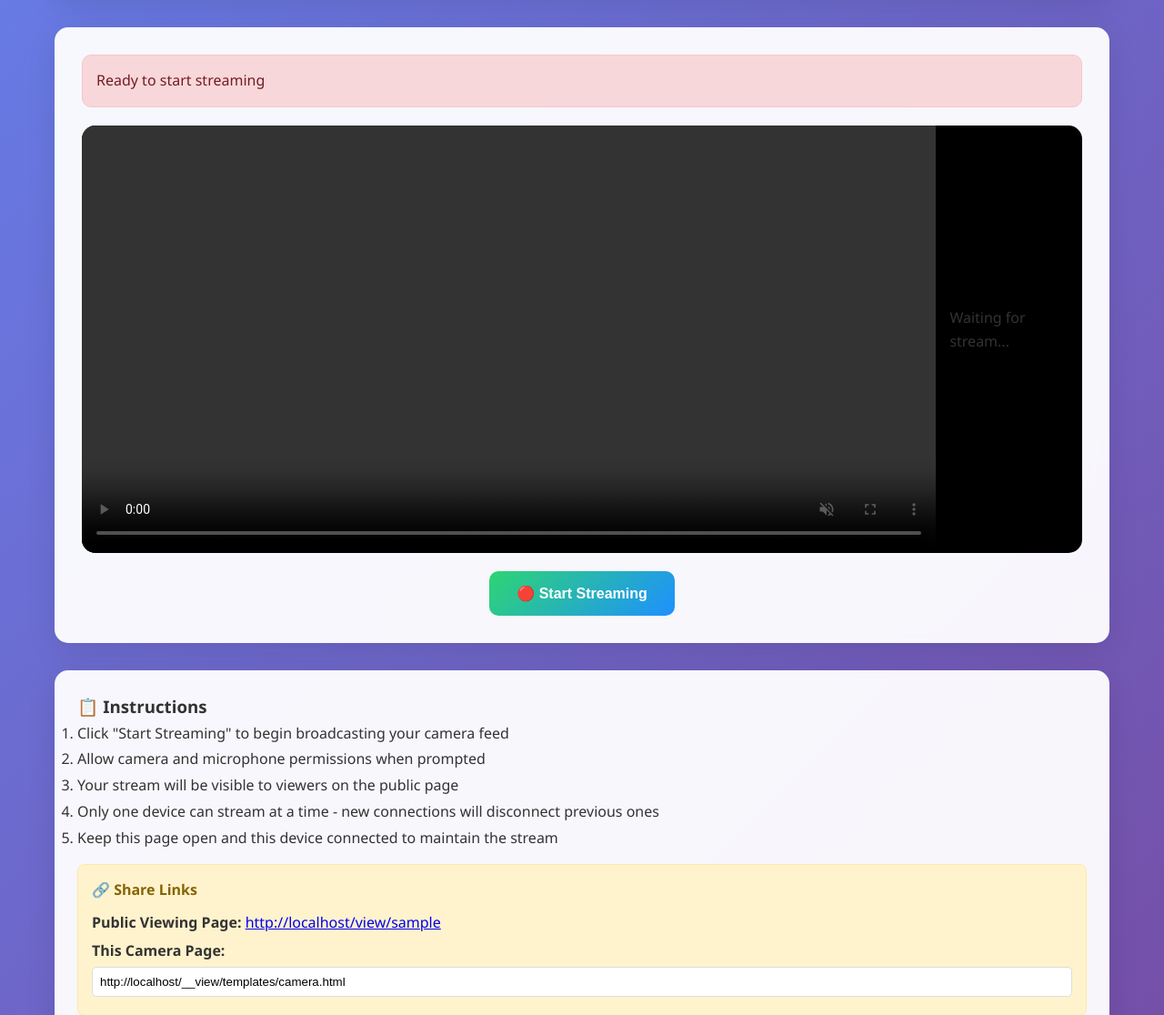
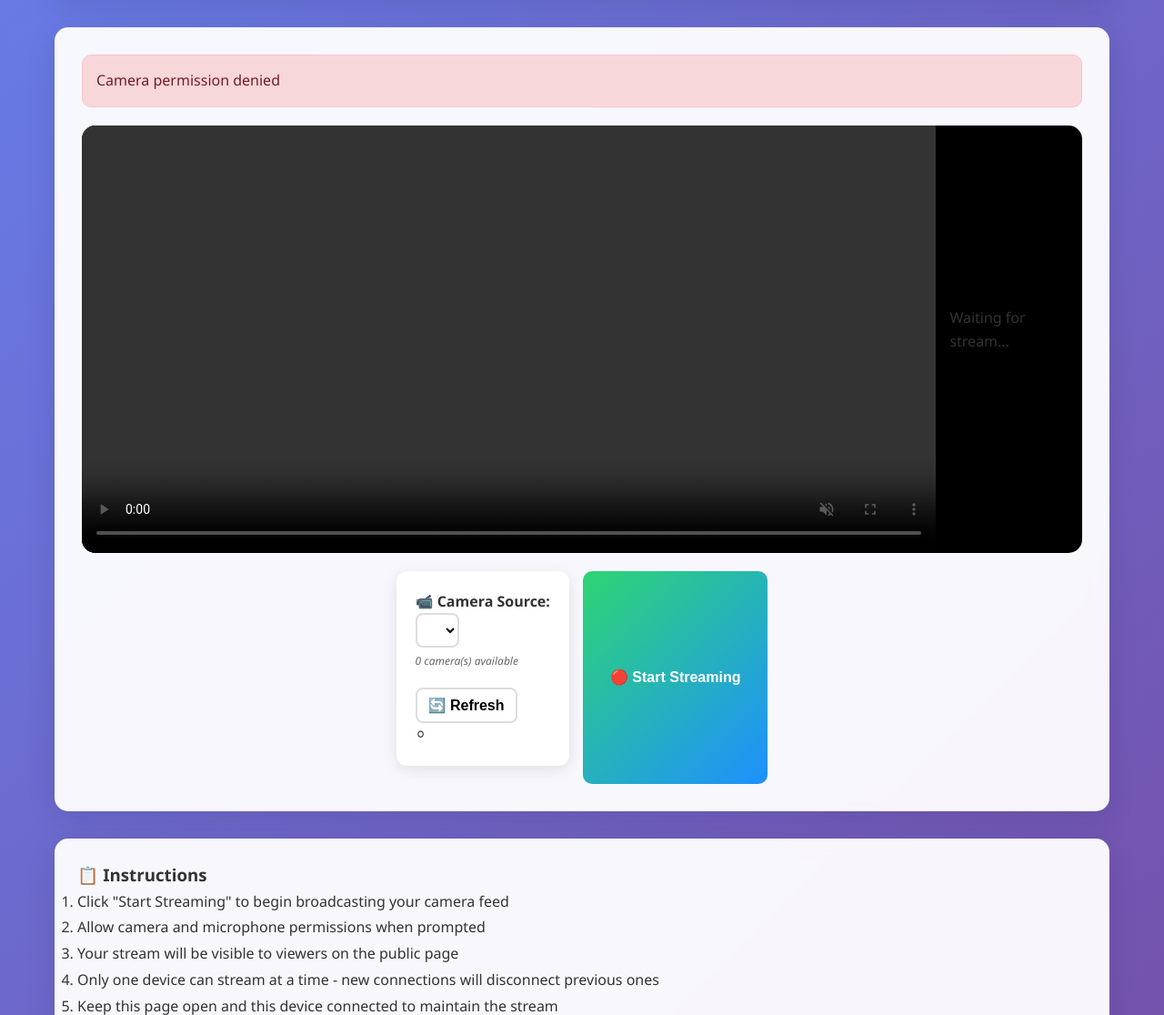
Before and after one commit to VortexCoders/RTA, a FastAPI app: template templates/camera.html in a window 1280 px wide. Shown: the part 210-1326 px from the top of the page at 91% size. Run offline with FastAPI, Linux system fonts and the light colour scheme; the template is opened without the code that fills it: most values are stand-ins (such as "Sample title", 1, 10 or a date in 2020); lists and menus that the app fills with data are empty.

Commit message:
very exicting results

```diff
--- a/static/js/video-streamer.js
+++ b/static/js/video-streamer.js
@@ -8,45 +8,38 @@ class EnhancedVideoStreamer {
         this.context = null;
         this.video = null;
         this.animationId = null;
-        this.targetFPS = 30;
+        this.targetFPS = 15;
         this.frameInterval = 1000 / this.targetFPS;
         this.lastFrameTime = 0;
         this.frameCounter = 0;
         this.qualityFactor = 0.8; // JPEG quality
+
+        // Camera selection properties
+        this.availableCameras = [];
+        this.selectedCameraId = null;
+        this.cameraSelectElement = null;
+
+        // Initialize camera selection
+        this.initializeCameraSelection();
     }
 
     async startStreaming() {
         try {
-            // Get high-quality video stream
-            this.mediaStream = await navigator.mediaDevices.getUserMedia({
-                video: {
-                    width: { ideal: 1920, min: 1280 },
-                    height: { ideal: 1080, min: 720 },
-                    frameRate: { ideal: 30, min: 15 }
-                },
-                audio: false
-            });
+            // Ensure camera devices are loaded
+            if (this.availableCameras.length === 0) {
+                await this.getCameraDevices();
+                this.createCameraSelectionUI();
+            }
 
-            this.video = document.getElementById('local-video');
-            this.video.srcObject = this.mediaStream;
+            // Start video capture with selected camera
+            await this.startVideoCapture();
 
-            // Create canvas for frame capture
-            this.canvas = document.createElement('canvas');
-            this.context = this.canvas.getContext('2d');
+            // Setup WebSocket connection
+            this.setupWebSocket();
 
-            // Wait for video metadata to load
-            await new Promise(resolve => {
-                this.video.onloadedmetadata = () => {
-                    this.canvas.width = this.video.videoWidth;
-                    this.canvas.height = this.video.videoHeight;
-                    resolve();
-                };
-            });
-
-            this.setupWebSocket();
         } catch (err) {
-            console.error("Camera access failed:", err);
-            this.setStatus("Camera access denied", "error");
+            console.error("Failed to start streaming:", err);
+            this.setStatus("Failed to start streaming", "error");
         }
     }
 
@@ -58,16 +51,23 @@ class EnhancedVideoStreamer {
 
         this.ws.onopen = () => {
             console.log("WebSocket connected - Real-time streaming");
-            this.setStatus("Streaming in real-time...", "success");
+            this.setStatus(`Streaming ${this.getSelectedCameraLabel()} in real-time...`, "success");
             this.isStreaming = true;
             this.startFrameCapture();
+            this.updateCameraInfo(); // Update UI
             document.getElementById("start-btn").style.display = "none";
             document.getElementById("stop-btn").style.display = "inline-block";
+
+            // Keep camera selection enabled for hot-swapping
+            if (this.cameraSelectElement) {
+                this.cameraSelectElement.disabled = false;
+            }
         };
 
         this.ws.onclose = () => {
             console.log("WebSocket closed");
             this.isStreaming = false;
+            this.updateCameraInfo(); // Update UI
             this.setStatus("Disconnected", "error");
         };
 
@@ -84,7 +84,16 @@ class EnhancedVideoStreamer {
                     if (msg.type === 'fps_adjustment') {
                         this.targetFPS = msg.fps;
                         this.frameInterval = 1000 / this.targetFPS;
+                        this.updateCameraInfo(); // Update UI
                         console.log(`FPS adjusted to ${this.targetFPS}`);
+                    } else if (msg.type === 'adaptive_streaming') {
+                        if (msg.fps) {
+                            this.adjustFPS(msg.fps);
+                        }
+                        if (msg.quality) {
+                            this.adjustQuality(msg.quality);
+                        }
+                        this.updateCameraInfo(); // Update UI
                     }
                 } catch (e) {
                     console.log("Server message:", event.data);
@@ -130,7 +139,9 @@ class EnhancedVideoStreamer {
                         frameNumber: this.frameCounter,
                         width: this.canvas.width,
                         height: this.canvas.height,
-                        format: 'jpeg'
+                        format: 'jpeg',
+                        camera: this.getSelectedCameraLabel(),
+                        cameraId: this.selectedCameraId
                     };
 
                     // Send metadata as text first
@@ -175,11 +186,16 @@ class EnhancedVideoStreamer {
         this.canvas = null;
         this.context = null;
 
+        // Re-enable camera selection
+        if (this.cameraSelectElement) {
+            this.cameraSelectElement.disabled = false;
+        }
+
         document.getElementById("start-btn").style.display = "inline-block";
         document.getElementById("stop-btn").style.display = "none";
         this.setStatus("Stopped", "error");
 
-        console.log(`Total frames sent: ${this.frameCounter}`);
+        console.log(`Total frames sent: ${this.frameCounter} from ${this.getSelectedCameraLabel()}`);
         this.frameCounter = 0;
     }
 
@@ -192,6 +208,7 @@ class EnhancedVideoStreamer {
     // Dynamic quality adjustment based on connection
     adjustQuality(factor) {
         this.qualityFactor = Math.max(0.1, Math.min(1.0, factor));
+        this.updateCameraInfo(); // Update UI
         console.log(`Quality adjusted to ${this.qualityFactor}`);
     }
 
@@ -199,6 +216,284 @@ class EnhancedVideoStreamer {
     adjustFPS(fps) {
         this.targetFPS = Math.max(5, Math.min(60, fps));
         this.frameInterval = 1000 / this.targetFPS;
+        this.updateCameraInfo(); // Update UI
         console.log(`FPS adjusted to ${this.targetFPS}`);
     }
+
+    async initializeCameraSelection() {
+        try {
+            // Get available cameras
+            await this.getCameraDevices();
+
+            // Create camera selection UI if not exists
+            this.createCameraSelectionUI();
+
+        } catch (err) {
+            console.error("Camera initialization failed:", err);
+        }
+    }
+
+    async getCameraDevices() {
+        try {
+            // Request permission first
+            const stream = await navigator.mediaDevices.getUserMedia({ video: true });
+            stream.getTracks().forEach(track => track.stop()); // Stop immediately
+
+            // Get all video input devices
+            const devices = await navigator.mediaDevices.enumerateDevices();
+            this.availableCameras = devices.filter(device => device.kind === 'videoinput');
+
+            console.log(`Found ${this.availableCameras.length} camera(s):`, this.availableCameras);
+
+            // Set default to first camera
+            if (this.availableCameras.length > 0) {
+                this.selectedCameraId = this.availableCameras[0].deviceId;
+            }
+
+        } catch (err) {
+            console.error("Failed to get camera devices:", err);
+            this.setStatus("Camera permission denied", "error");
+        }
+    }
+
+    createCameraSelectionUI() {
+        // Check if camera selection already exists
+        let cameraContainer = document.getElementById('camera-selection-container');
+
+        if (!cameraContainer) {
+            // Create container for camera selection
+            cameraContainer = document.createElement('div');
+            cameraContainer.id = 'camera-selection-container';
+            cameraContainer.className = 'mb-3';
+
+            // Insert before start button
+            const startBtn = document.getElementById('start-btn');
+            if (startBtn && startBtn.parentNode) {
+                startBtn.parentNode.insertBefore(cameraContainer, startBtn);
+            }
+        }
+
+        // Create camera selection HTML
+        cameraContainer.innerHTML = `
+            <div class="row align-items-center">
+                <div class="col-md-3">
+                    <label for="camera-select" class="form-label"><strong>📹 Camera Source:</strong></label>
+                </div>
+                <div class="col-md-6">
+                    <select id="camera-select" class="form-select">
+                        ${this.availableCameras.map((camera, index) =>
+                            `<option value="${camera.deviceId}" ${index === 0 ? 'selected' : ''}>
+                                ${this.formatCameraLabel(camera, index)}
+                            </option>`
+                        ).join('')}
+                    </select>
+                    <div class="camera-info" id="camera-info">
+                        ${this.availableCameras.length} camera(s) detected
+                    </div>
+                </div>
+                <div class="col-md-2">
+                    <button id="refresh-cameras-btn" class="btn btn-outline-secondary btn-sm" title="Refresh camera list">
+                        🔄 Refresh
+                    </button>
+                </div>
+                <div class="col-md-1">
+                    <div id="camera-status" class="camera-status">
+                        ${this.isStreaming ? '🟢' : '⚪'}
+                    </div>
+                </div>
+            </div>
+            <div class="row mt-2" id="camera-details" style="display: none;">
+                <div class="col-12">
+                    <small class="text-muted">
+                        <span id="resolution-info"></span> •
+                        <span id="fps-info">Target: ${this.targetFPS} FPS</span> •
+                        <span id="quality-info">Quality: ${Math.round(this.qualityFactor * 100)}%</span>
+                    </small>
+                </div>
+            </div>
+        `;
+
+        // Add event listeners
+        this.cameraSelectElement = document.getElementById('camera-select');
+        if (this.cameraSelectElement) {
+            this.cameraSelectElement.addEventListener('change', (e) => {
+                this.selectedCameraId = e.target.value;
+                console.log(`Selected camera: ${this.getSelectedCameraLabel()}`);
+                this.updateCameraInfo();
+
+                // If currently streaming, restart with new camera
+                if (this.isStreaming) {
+                    this.restartWithNewCamera();
+                }
+            });
+        }
+
+        // Refresh cameras button
+        const refreshBtn = document.getElementById('refresh-cameras-btn');
+        if (refreshBtn) {
+            refreshBtn.addEventListener('click', async () => {
+                await this.refreshCameraList();
+            });
+        }
+
+        // Update initial camera info
+        this.updateCameraInfo();
+    }
+
+    formatCameraLabel(camera, index) {
+        if (camera.label) {
+            // Clean up the label
+            let label = camera.label;
+
+            // Common camera label patterns
+            if (label.includes('FaceTime') || label.includes('Front')) {
+                return `📱 ${label} (Front)`;
+            } else if (label.includes('Back') || label.includes('Rear')) {
+                return `📱 ${label} (Back)`;
+            } else if (label.includes('USB') || label.includes('Webcam')) {
+                return `💻 ${label}`;
+            } else if (label.includes('Virtual') || label.includes('OBS')) {
+                return `🎥 ${label}`;
+            } else {
+                return `📹 ${label}`;
+            }
+        } else {
+            // Fallback for cameras without labels
+            return `📹 Camera ${index + 1}`;
+        }
+    }
+
+    updateCameraInfo() {
+        const infoElement = document.getElementById('camera-info');
+        const detailsElement = document.getElementById('camera-details');
+        const statusElement = document.getElementById('camera-status');
+
+        if (infoElement) {
+            const selectedCamera = this.availableCameras.find(cam => cam.deviceId === this.selectedCameraId);
+            if (selectedCamera) {
+                infoElement.textContent = `Selected: ${selectedCamera.label || 'Unknown Camera'}`;
+            } else {
+                infoElement.textContent = `${this.availableCameras.length} camera(s) available`;
+            }
+        }
+
+        if (statusElement) {
+            statusElement.textContent = this.isStreaming ? '🟢' : '⚪';
+            statusElement.title = this.isStreaming ? 'Streaming' : 'Not streaming';
+        }
+
+        // Show/hide details when streaming
+        if (detailsElement) {
+            detailsElement.style.display = this.isStreaming ? 'block' : 'none';
+        }
+
+        // Update resolution info if available
+        if (this.canvas && this.isStreaming) {
+            const resolutionInfo = document.getElementById('resolution-info');
+            const fpsInfo = document.getElementById('fps-info');
+            const qualityInfo = document.getElementById('quality-info');
+
+            if (resolutionInfo) {
+                resolutionInfo.textContent = `${this.canvas.width}x${this.canvas.height}`;
+            }
+            if (fpsInfo) {
+                fpsInfo.textContent = `Target: ${this.targetFPS} FPS`;
+            }
+            if (qualityInfo) {
+                qualityInfo.textContent = `Quality: ${Math.round(this.qualityFactor * 100)}%`;
+            }
+        }
+    }
+
+    async refreshCameraList() {
+        try {
+            this.setStatus("Refreshing camera list...", "info");
+            await this.getCameraDevices();
+            this.createCameraSelectionUI();
+            this.setStatus("Camera list updated", "success");
+        } catch (err) {
+            console.error("Failed to refresh camera list:", err);
+            this.setStatus("Failed to refresh cameras", "error");
+        }
+    }
+
+    getSelectedCameraLabel() {
+        const selectedCamera = this.availableCameras.find(cam => cam.deviceId === this.selectedCameraId);
+        return selectedCamera ? (selectedCamera.label || 'Unknown Camera') : 'No Camera Selected';
+    }
+
+    async restartWithNewCamera() {
+        console.log("Restarting stream with new camera...");
+        this.setStatus("Switching camera...", "info");
+
+        // Stop current stream but keep WebSocket open
+        const wasStreaming = this.isStreaming;
+        this.isStreaming = false;
+
+        if (this.animationId) {
+            cancelAnimationFrame(this.animationId);
+            this.animationId = null;
+        }
+
+        if (this.mediaStream) {
+            this.mediaStream.getTracks().forEach(track => track.stop());
+            this.mediaStream = null;
+        }
+
+        // Start with new camera
+        if (wasStreaming) {
+            await this.startVideoCapture();
+            if (this.mediaStream) {
+                this.startFrameCapture();
+                this.setStatus(`Streaming with ${this.getSelectedCameraLabel()}`, "success");
+                this.updateCameraInfo();
+            }
+        }
+    }
+
+    async startVideoCapture() {
+        try {
+            // Prepare constraints with selected camera
+            const constraints = {
+                video: {
+                    deviceId: this.selectedCameraId ? { exact: this.selectedCameraId } : undefined,
+                    width: { ideal: 1920, min: 1280 },
+                    height: { ideal: 1080, min: 720 },
+                    frameRate: { ideal: 30, min: 15 }
+                },
+                audio: false
+            };
+
+            console.log("Starting video capture with constraints:", constraints);
+
+            this.mediaStream = await navigator.mediaDevices.getUserMedia(constraints);
+            this.video = document.getElementById('local-video');
+            this.video.srcObject = this.mediaStream;
+
+            // Create canvas for frame capture if not exists
+            if (!this.canvas) {
+                this.canvas = document.createElement('canvas');
+                this.context = this.canvas.getContext('2d');
+            }
+
+            // Wait for video metadata to load
+            await new Promise(resolve => {
+                this.video.onloadedmetadata = () => {
+                    this.canvas.width = this.video.videoWidth;
+                    this.canvas.height = this.video.videoHeight;
+                    console.log(`Video resolution: ${this.canvas.width}x${this.canvas.height}`);
+                    resolve();
+                };
+            });
+
+            // Display selected camera info
+            const cameraLabel = this.getSelectedCameraLabel();
+            console.log(`Successfully started camera: ${cameraLabel}`);
+
+        } catch (err) {
+            console.error("Camera access failed:", err);
+            this.setStatus(`Camera access failed: ${err.message}`, "error");
+            throw err;
+        }
+    }
 }
--- a/static/style.css
+++ b/static/style.css
@@ -341,6 +341,53 @@ body {
     100% { transform: rotate(360deg); }
 }
 
+/* Camera selection styles */
+#camera-selection-container {
+    background: rgba(255, 255, 255, 0.95);
+    backdrop-filter: blur(10px);
+    border-radius: 12px;
+    padding: 20px;
+    margin-bottom: 20px;
+    box-shadow: 0 4px 16px rgba(0, 0, 0, 0.1);
+    border: 1px solid rgba(255, 255, 255, 0.2);
+}
+
+#camera-select {
+    font-size: 14px;
+    padding: 8px 12px;
+    border: 2px solid #ddd;
+    border-radius: 8px;
+    background: white;
+    transition: border-color 0.3s ease;
+}
+
+#camera-select:focus {
+    border-color: #667eea;
+    outline: none;
+    box-shadow: 0 0 0 3px rgba(102, 126, 234, 0.1);
+}
+
+#refresh-cameras-btn {
+    padding: 8px 12px;
+    border: 2px solid #ddd;
+    border-radius: 8px;
+    background: white;
+    cursor: pointer;
+    transition: all 0.3s ease;
+}
+
+#refresh-cameras-btn:hover {
+    background: #f8f9fa;
+    border-color: #667eea;
+}
+
+.camera-info {
+    font-size: 12px;
+    color: #666;
+    margin-top: 5px;
+    font-style: italic;
+}
+
 /* Responsive design */
 @media (max-width: 768px) {
     .container {
```
